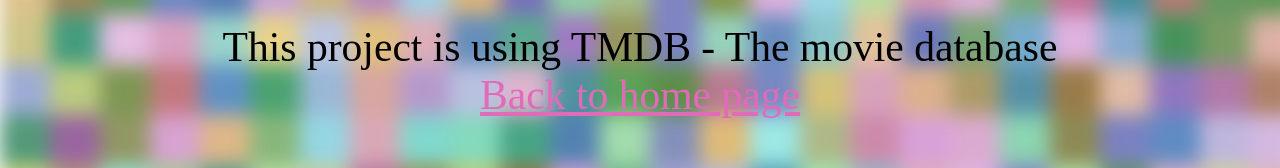
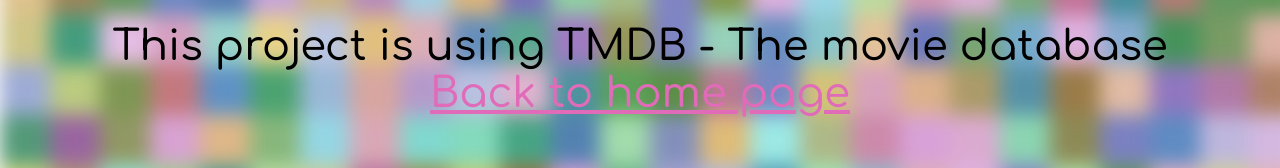
Before and after one commit to VincentCharpentier/MovieQuizz, a Next.js app: page /About in a window 1280 px wide. Shown: the part 335-503 px from the top of the page. Built offline with nearby package versions, Linux system fonts and the light colour scheme.

Commit message:
feat(font): added custom font "Comfortaa"

```diff
--- a/components/Button/Button.module.scss
+++ b/components/Button/Button.module.scss
@@ -8,7 +8,7 @@
     margin: $S;
     transition: filter $t-quick ease;
     border-radius: 5px;
-    font-size: inherit;
+    font: inherit;
 
     &:focus, &:hover {
         filter: saturate(2);
--- a/styles/common.css
+++ b/styles/common.css
@@ -1,3 +1,5 @@
+@import url('https://fonts.googleapis.com/css2?family=Comfortaa:wght@300;500;700&display=swap');
+
 * {
     margin: 0;
     box-sizing: border-box;
@@ -10,4 +12,5 @@
 
 body {
     font-size: clamp(1rem, 1rem + 2vw, 3rem);
+    font-family: 'Comfortaa', cursive;
 }
```
